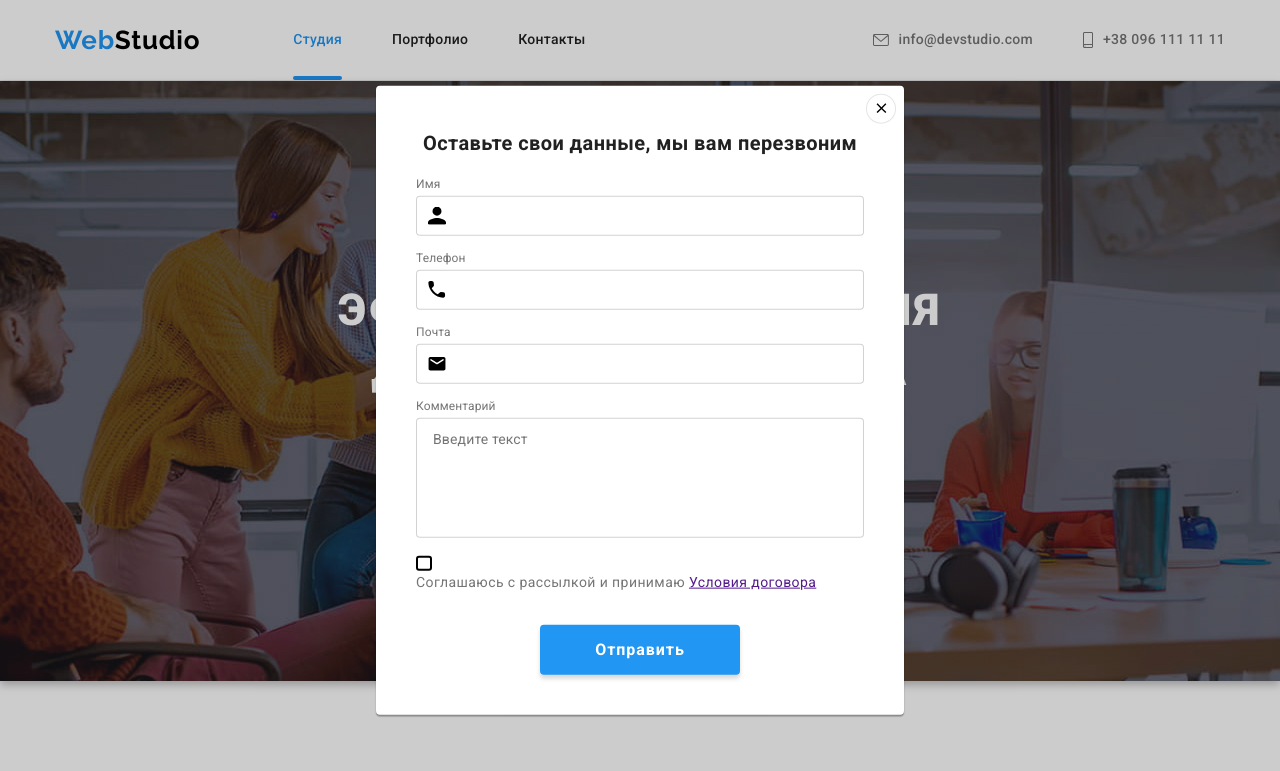
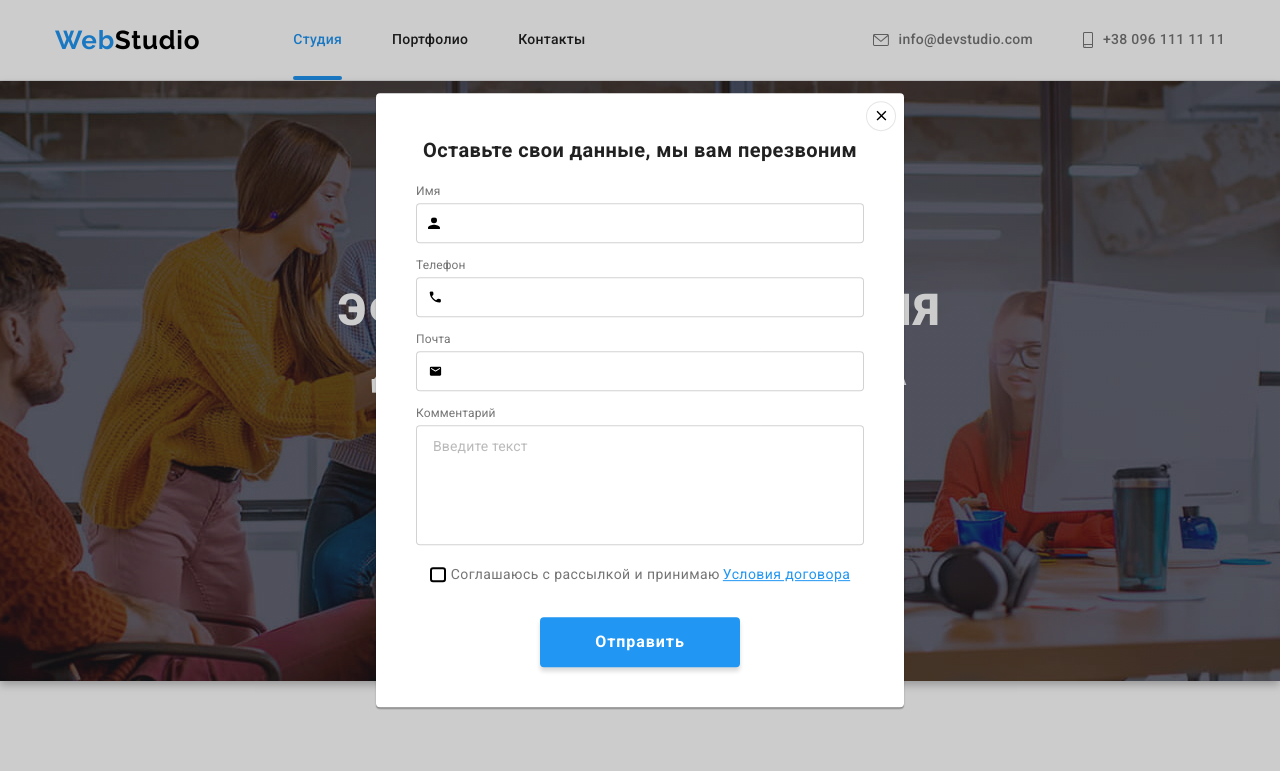
Before and after one commit to HeheTi/goit-markup-hw-06, a plain HTML site: page index.html in a window 1280 px wide. Both pictures are taken after a click on the button "Заказать услугу". Shown: the top 771 px of the page. Drawn offline with nearby package versions, Linux system fonts and the light colour scheme.

Commit message:
черновое дз

```diff
--- a/css/styles.css
+++ b/css/styles.css
@@ -345,6 +345,13 @@ p {
   letter-spacing: 0.03em;
   color: rgba(255, 255, 255, 0.6);
   outline: transparent;
+}
+.footer-form-input::placeholder {
+  font-size: 16px;
+  line-height: calc(20 / 16);
+  align-items: center;
+  letter-spacing: 0.03em;
+  color: rgba(255, 255, 255, 0.6);
 }
 .footer-form-input:hover,
 .footer-form-input:focus {
@@ -868,6 +875,7 @@ p {
 }
 
 .form-input {
+  transition: border 250ms cubic-bezier(0.4, 0, 0.2, 1);
   width: 100%;
   height: 40px;
   border: 1px solid rgba(33, 33, 33, 0.2);
@@ -875,7 +883,13 @@ p {
   padding-left: 42px;
   outline: transparent;
 }
-
+.form-input:focus,
+.form-text:focus {
+  border: 1px solid var(--accent-color);
+}
+.form-input:focus + .form-icon {
+  fill: var(--accent-color);
+}
 .form-fied-text {
   font-size: 12px;
   line-height: calc(14 / 12);
@@ -891,44 +905,49 @@ p {
   position: relative;
 }
 .form-icon {
+  transition: fill 250ms cubic-bezier(0.4, 0, 0.2, 1);
   position: absolute;
-  width: 18px;
-  height: 18px;
   left: 12px;
   top: 50%;
   transform: translateY(-50%);
+  fill: var(--primary-black-color);
 }
 
 .form-text {
+  transition: border 250ms cubic-bezier(0.4, 0, 0.2, 1);
   width: 100%;
   height: 120px;
   padding: 12px 16px;
   border: 1px solid rgba(33, 33, 33, 0.2);
   border-radius: 4px;
   resize: none;
-
+  outline: transparent;
+}
+.form-text::placeholder {
   font-size: 14px;
   line-height: calc(16 / 14);
   letter-spacing: 0.01em;
   color: rgba(117, 117, 117, 0.5);
 }
-.form-text::placeholder {
-  font-size: 14px;
-}
 .check-text {
   display: flex;
-  position: relative;
-  display: block;
+  justify-content: center;
+  align-items: center;
   font-size: 14px;
   line-height: 1.71;
   letter-spacing: 0.03em;
   color: var(--primary-text-color);
   margin-bottom: 30px;
 }
+.polisy-link {
+  color: var(--accent-color);
+  margin-left: 3px;
+  text-decoration: underline;
+}
 .check-item {
   width: 16px;
   height: 15px;
-  border: 2px solid #000000;
+  border: 2px solid var(--primary-black-color);
   border-radius: 3px;
   margin-right: 5px;
   display: flex;
@@ -941,7 +960,6 @@ p {
 .form-checkbox:checked + .check-text > .check-item {
   background-color: var(--accent-color);
   border-color: transparent;
-  /* fill: var(--primary-white-color); */
 }
 
 .btn-form-send {
--- a/index.html
+++ b/index.html
@@ -553,7 +553,7 @@
                 placeholder=""
                 id="user-mail"
               />
-              <svg class="form-icon" width="18" height="18">
+              <svg class="form-icon" width="15" height="12">
                 <use href="./images/sprite.svg#icon-mail"></use>
               </svg>
             </span>
@@ -580,10 +580,8 @@
                 <use href="./images/sprite.svg#icon-check"></use>
               </svg>
             </span>
-            <span
-              >Соглашаюсь с рассылкой и принимаю
-              <a href="">Условия договоpa</a></span
-            >
+            Соглашаюсь с рассылкой и принимаю
+            <a href="" class="polisy-link">Условия договоpa</a>
           </label>
           <button type="submit" class="btn-form-send">Отправить</button>
         </form>
```
